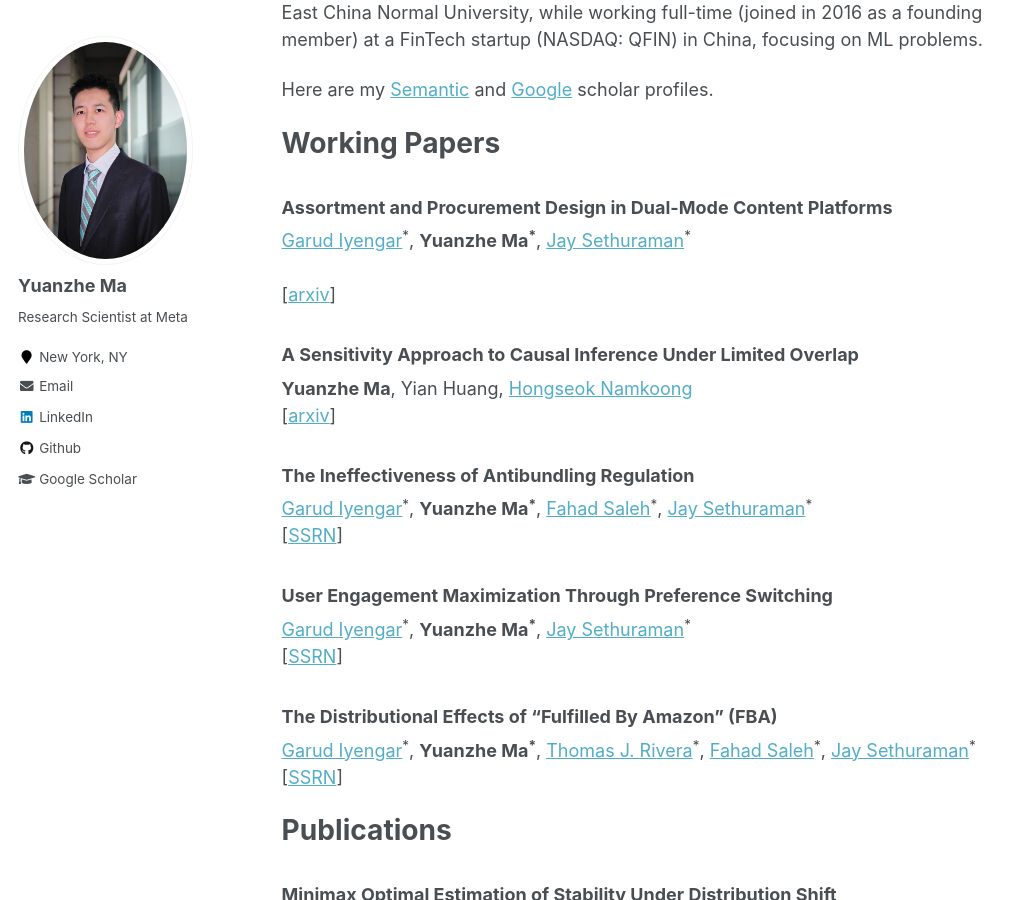
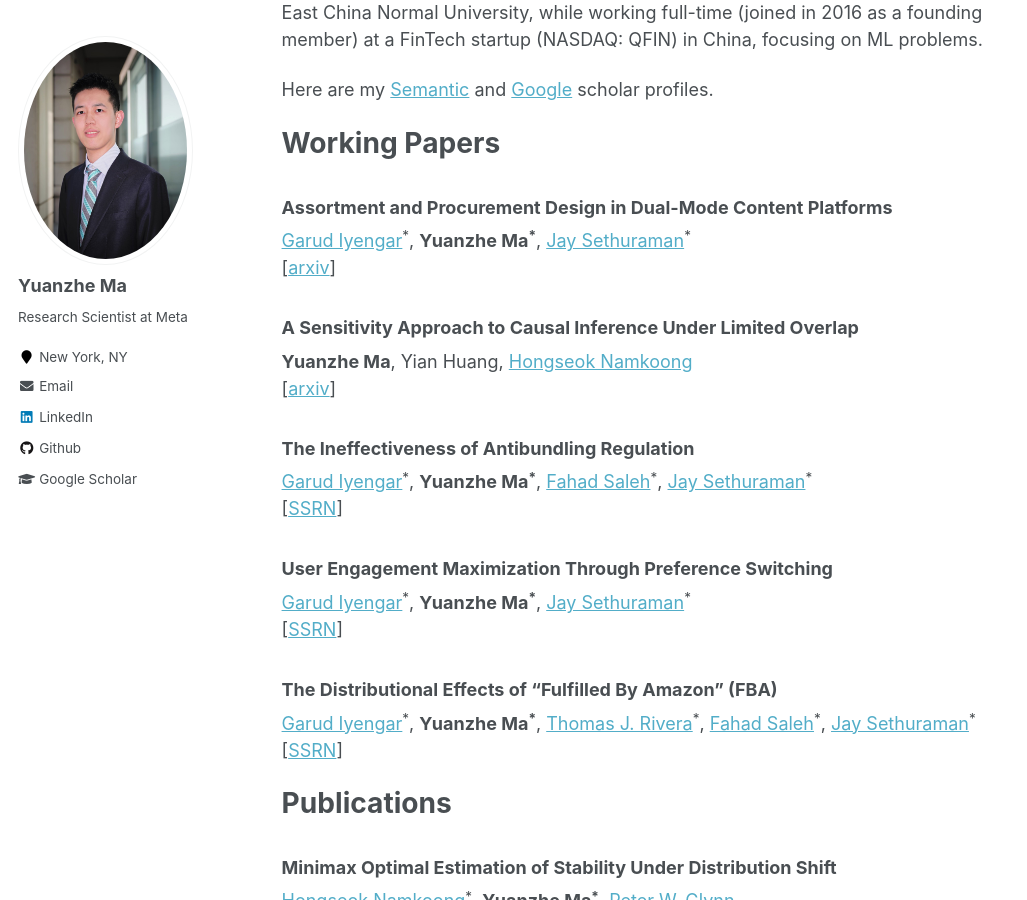
Before and after one commit to yuanzhe-ma/yuanzhe-ma.github.io, a Jekyll site: the page built from _pages/about.md, in a window 1280 px wide and 900 px high, scrolled down 478 px. Shown: the whole window, without its empty margins (0-1027 px from the left). Built offline with Jekyll 4.4.1, drawn with Linux system fonts in a browser that asks for light colours.

```diff
--- a/_pages/about.md
+++ b/_pages/about.md
@@ -24,7 +24,7 @@ Here are my [Semantic](https://www.semanticscholar.org/author/Yuanzhe-Ma/2144051
 ### **Assortment and Procurement Design in Dual-Mode Content Platforms**
 [Garud Iyengar](http://www.columbia.edu/~gi10/)<sup>*</sup>, **Yuanzhe Ma<sup>*</sup>**,
 [Jay Sethuraman](https://www.engineering.columbia.edu/faculty-staff/directory/jay-sethuraman)<sup>*</sup>
-<br>\[[arxiv](https://arxiv.org/pdf/2609.03285)\]
+\[[arxiv](https://arxiv.org/pdf/2609.03285)\]
 
 ### **A Sensitivity Approach to Causal Inference Under Limited Overlap**
 **Yuanzhe Ma**, Yian Huang, [Hongseok Namkoong](https://hsnamkoong.github.io/)
```
